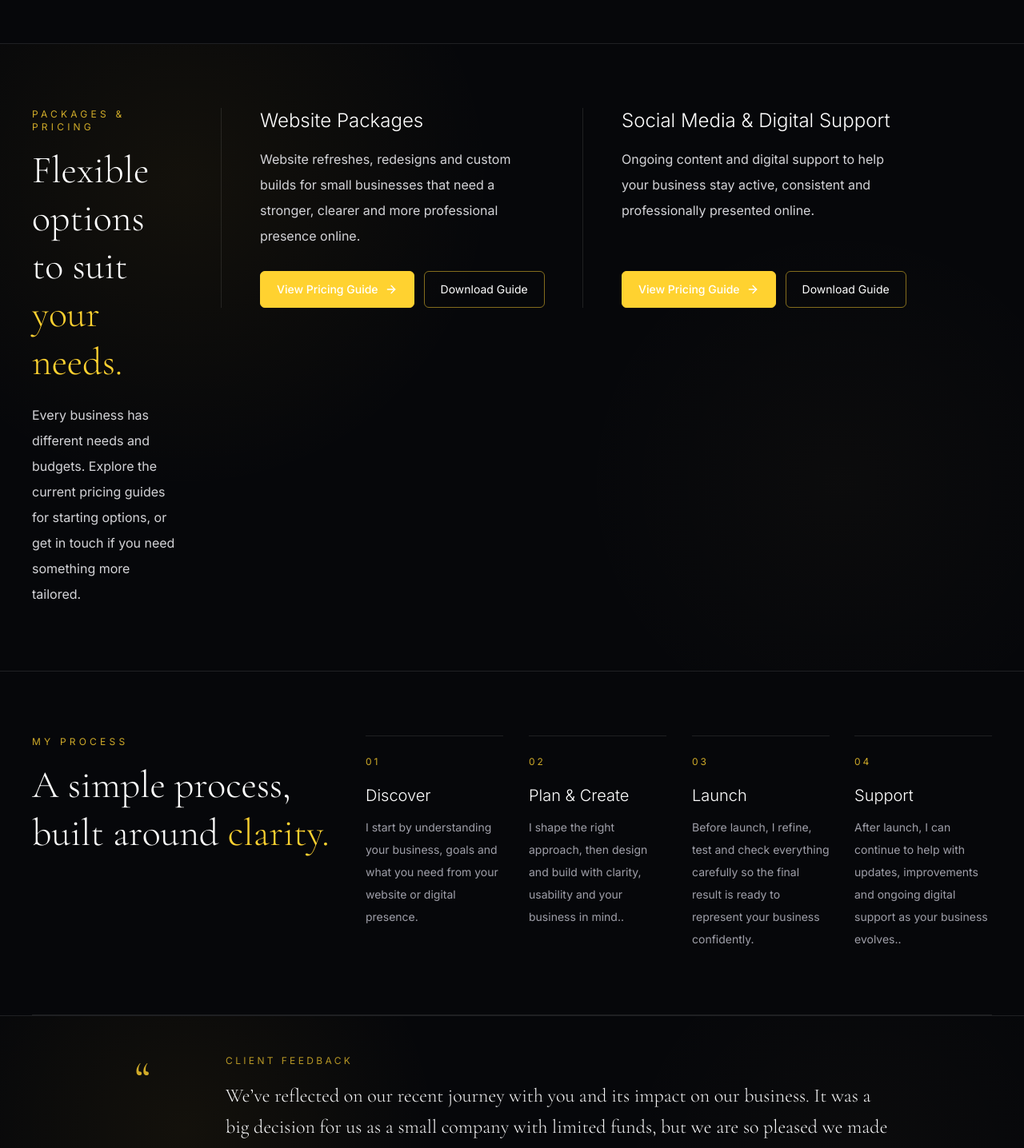
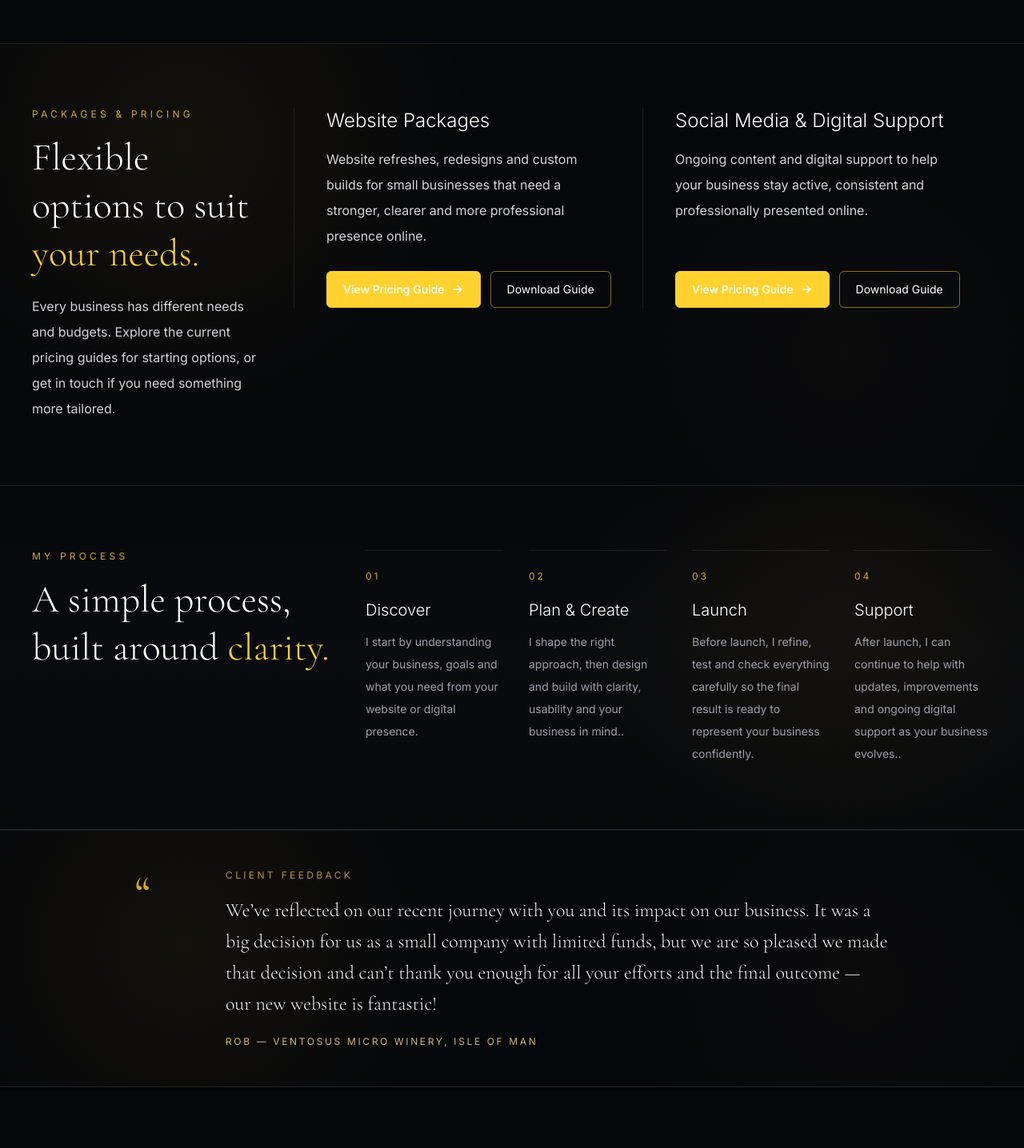
Before and after one commit to Hugo0089/rjm-studio, a React (Vite) app: page /services in a window 1280 px wide. Shown: the part 2394-3830 px from the top of the page at 80% size. Built offline with nearby package versions, Linux system fonts and the light colour scheme; the HTML template or start-up script is replaced by a standard one.

Commit message:
Updated background color

```diff
--- a/src/components/ServicesPage.tsx
+++ b/src/components/ServicesPage.tsx
@@ -177,7 +177,11 @@ function Reveal({
   direction = "up",
 }: RevealProps) {
   const ref = useRef<HTMLDivElement>(null);
-  const [visible, setVisible] = useState(() => typeof window !== "undefined" && window.matchMedia("(prefers-reduced-motion: reduce)").matches);
+  const [visible, setVisible] = useState(
+    () =>
+      typeof window !== "undefined" &&
+      window.matchMedia("(prefers-reduced-motion: reduce)").matches,
+  );
 
   useEffect(() => {
     const element = ref.current;
@@ -442,7 +446,17 @@ export default function RJMStudioServicesPage() {
             </div>
           </section>
 
-          <section className="border-t border-white/10 py-20">
+          <section className="relative left-1/2 w-screen -translate-x-1/2 overflow-hidden border-t border-white/10 py-20">
+            <div
+              aria-hidden="true"
+              className="pointer-events-none absolute inset-0"
+              style={{
+                background:
+                  "radial-gradient(circle at 12% 42%, rgba(251,191,36,0.055), transparent 30%)",
+              }}
+            />
+
+            <div className="relative z-10 mx-auto w-full px-6 md:px-8 lg:px-10">
               <Reveal>
                 <div className="mb-12 max-w-3xl">
                   <SectionLabel>What I Do</SectionLabel>
@@ -512,6 +526,7 @@ export default function RJMStudioServicesPage() {
                   );
                 })}
               </div>
+            </div>
           </section>
 
           <section className="relative left-1/2 w-screen -translate-x-1/2 overflow-hidden border-y border-white/10 bg-[#06070a] py-16 md:py-20">
@@ -524,9 +539,9 @@ export default function RJMStudioServicesPage() {
               }}
             />
             <div className="mx-auto max-w-7xl px-6 md:px-8 lg:px-10">
-              <div className="grid gap-10 lg:grid-cols-[0.8fr_1fr_1fr] lg:gap-0">
+              <div className="grid gap-10 lg:grid-cols-[1fr_1.15fr_1.15fr] lg:gap-0">
                 <Reveal direction="left">
-                  <div className="lg:pr-12">
+                  <div className="lg:pr-10">
                     <SectionLabel>Packages & Pricing</SectionLabel>
 
                     <h2 className="heading-display text-4xl font-light leading-tight text-white md:text-5xl">
@@ -543,7 +558,7 @@ export default function RJMStudioServicesPage() {
                 </Reveal>
 
                 <Reveal delay={100}>
-                  <div className="flex flex-col border-t border-white/10 pt-8 lg:border-l lg:border-t-0 lg:px-12 lg:pt-0">
+                  <div className="flex flex-col border-t border-white/10 pt-8 lg:border-l lg:border-t-0 lg:px-10 lg:pt-0">
                     <div className="text-2xl font-light text-white">
                       Website Packages
                     </div>
@@ -576,7 +591,7 @@ export default function RJMStudioServicesPage() {
                   </div>
                 </Reveal>
                 <Reveal delay={200}>
-                  <div className="flex flex-col border-t border-white/10 pt-8 lg:border-l lg:border-t-0 lg:px-12 lg:pt-0">
+                  <div className="flex flex-col border-t border-white/10 pt-8 lg:border-l lg:border-t-0 lg:px-10 lg:pt-0">
                     <div className="text-2xl font-light text-white">
                       Social Media & Digital Support
                     </div>
@@ -612,7 +627,22 @@ export default function RJMStudioServicesPage() {
             </div>
           </section>
 
-          <section className="border-b border-white/10 py-20">
+          <section
+            className="relative left-1/2 w-screen -translate-x-1/2 overflow-hidden border-b border-white/10 py-20"
+            style={{
+              background:
+                "linear-gradient(to bottom, #06070a 0%, #0a0b0e 48%, #08090b 100%)",
+            }}
+          >
+            <div
+              aria-hidden="true"
+              className="pointer-events-none absolute inset-0"
+              style={{
+                background:
+                  "radial-gradient(circle at 82% 38%, rgba(251,191,36,0.045), transparent 30%)",
+              }}
+            />
+            <div className="mx-auto w-full px-6 md:px-8 lg:px-10">
               <div className="grid gap-10 lg:grid-cols-[0.65fr_1.35fr]">
                 <Reveal direction="left">
                   <div>
@@ -643,6 +673,7 @@ export default function RJMStudioServicesPage() {
                       </div>
                     </Reveal>
                   ))}
+                </div>
               </div>
             </div>
           </section>
```
Lines whose indentation alone changed are shown as unchanged.
